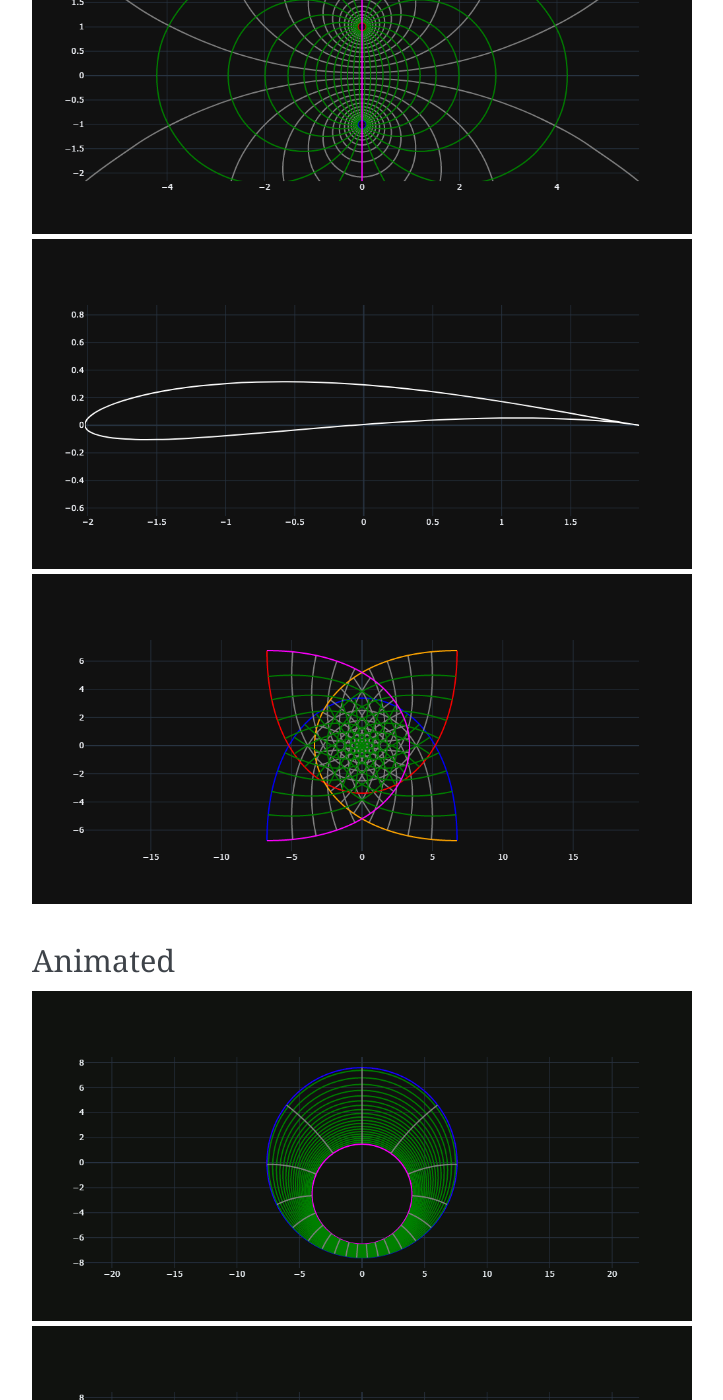
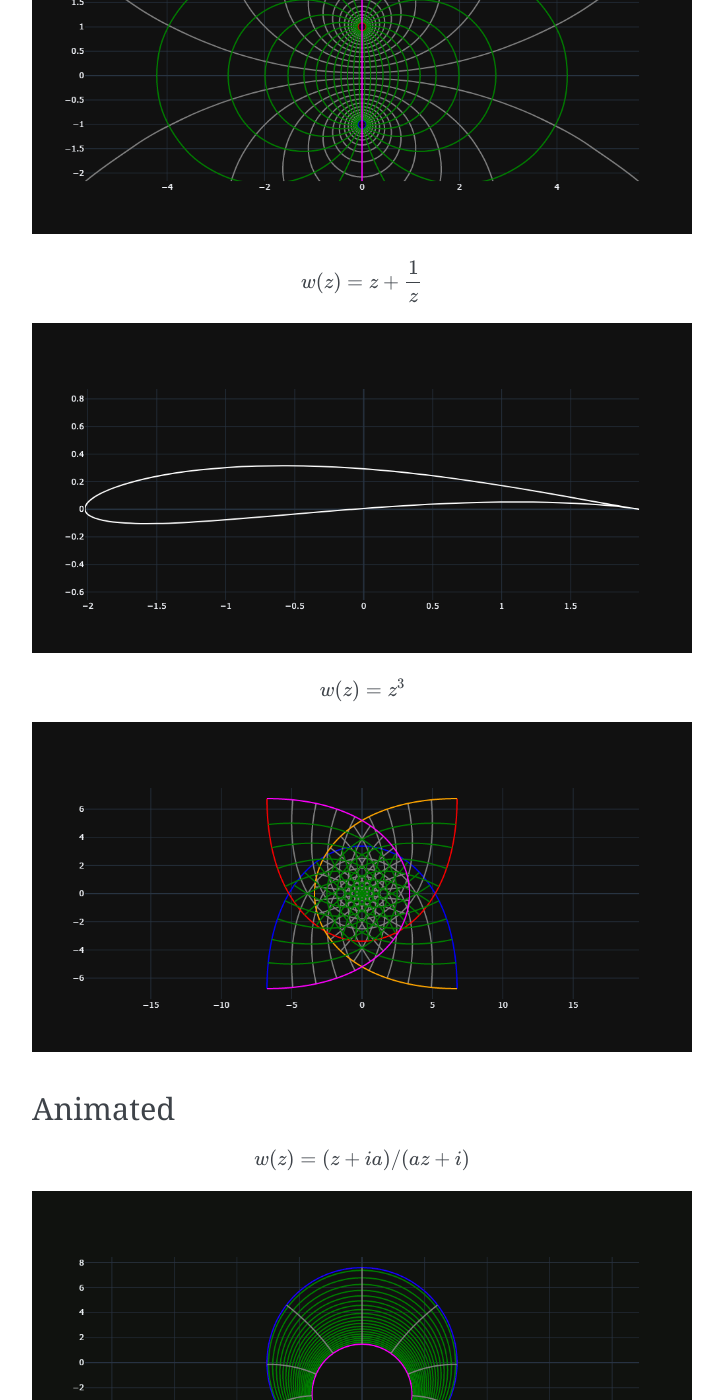
Before and after one commit to im-AMS/Conformal-Maps, a Sphinx documentation site: the page built from docs/source/gallery.rst, in a window 1280 px wide and 1400 px high, scrolled down 332 px. Shown: the whole window, without its empty margins (388-1111 px from the left). Built offline with Sphinx 7.4.7, drawn with Linux system fonts in a browser that asks for light colours; some of the changed text lies outside the part shown.

Commit message:
Update gallery.rst

```diff
--- a/docs/source/gallery.rst
+++ b/docs/source/gallery.rst
@@ -6,15 +6,22 @@ Static
 ------
 
 .. math::
-   :label: concentricU
 
    w(z)=\tan(\frac{z}{2})
 
 .. image:: Figures/tanz_2.png
     :width: 800
 
+.. math::
+
+   w(z)=z+\frac{1}{z}
+
 .. image:: Figures/Joukowsky-transform.png
     :width: 800
+
+.. math::
+
+   w(z)=z^3
 
 .. image:: Figures/z^3.png
     :width: 800
@@ -22,12 +29,23 @@ Static
 Animated
 --------
 
+.. math::
+
+   w(z)=(z + i a)/(a z + i)
 
 .. image:: Figures/moebius.gif
     :width: 800
 
+.. math::
+
+   w(z)=2\arctan((z+i\gamma)/c)
+
 .. image:: Figures/mapping_arctan_colored_boundary.gif
     :width: 800
 
+.. math::
+
+   w(z)=e^z
+
 .. image:: Figures/e^z.gif
     :width: 800
```
